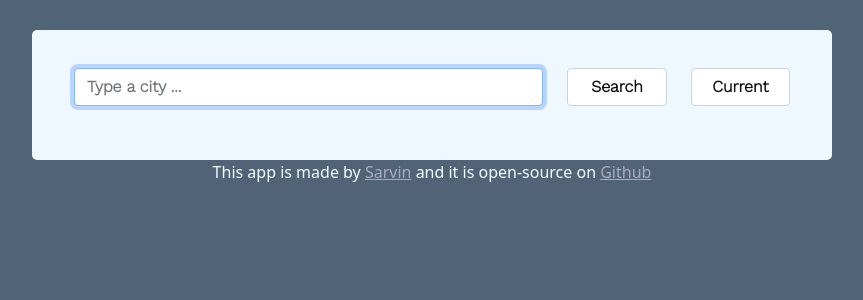
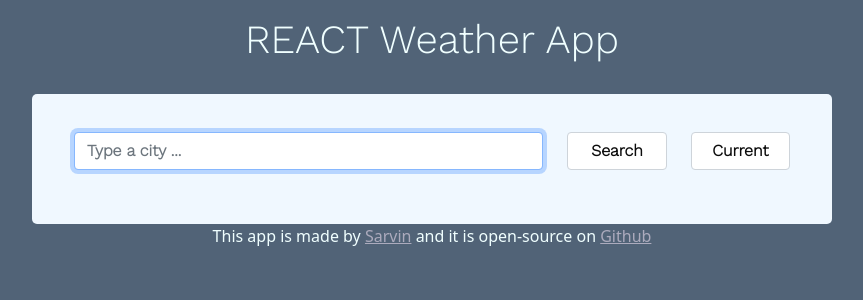
Before and after one commit to SarvinTorkaman/weather-react, a React (Create React App) app: page / in a window 1280 px wide. Shown: the top 300 px of the page, without its empty margins (208-1071 px from the left). Built offline with nearby package versions, Linux system fonts and the light colour scheme.

Commit message:
added title in h1 to app.js

```diff
--- a/src/App.css
+++ b/src/App.css
@@ -9,19 +9,7 @@ footer a {
   color: rgb(172, 171, 189);
 }
 
-/* @media (prefers-reduced-motion: no-preference) {
-  .App-logo {
-    animation: App-logo-spin infinite 20s linear;
-  }
+.title {
+  color: azure;
+  font-family: "Work Sans", sans-serif;
 }
-
-.App-header {
-  background-color: #ffffff;
-  min-height: 100vh;
-  display: flex;
-  flex-direction: column;
-  align-items: center;
-  justify-content: center;
-  font-size: calc(10px + 2vmin);
-  color: white;
-} */
--- a/src/App.js
+++ b/src/App.js
@@ -5,6 +5,7 @@ function App() {
   return (
     <div className="App">
       <header className="App-header">
+        <h1 className="mt-3 title">REACT Weather App</h1>
         <Weather city="london" />
       </header>
       <footer className="mt-0 mb-3">
--- a/src/Weather.js
+++ b/src/Weather.js
@@ -154,7 +154,7 @@ export default function Weather() {
                 </div>
               </div>
             </div>
-            <div className="row mt-5  mb-5 detail">
+            <div className="row mt-4  mb-4 detail">
               <div className="col-md-4 text-muted">
                 Humidity: {result.humidity}%
               </div>
```
